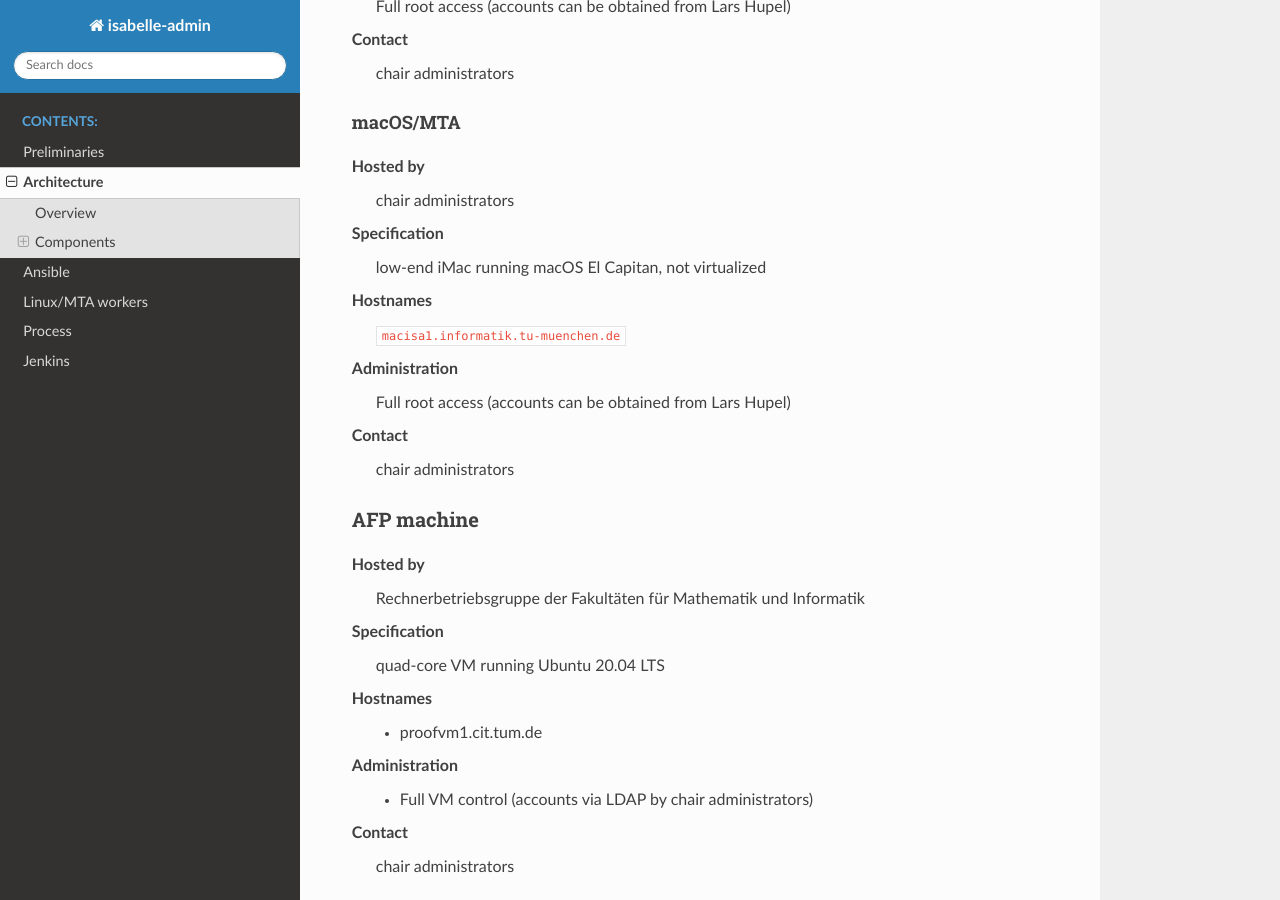
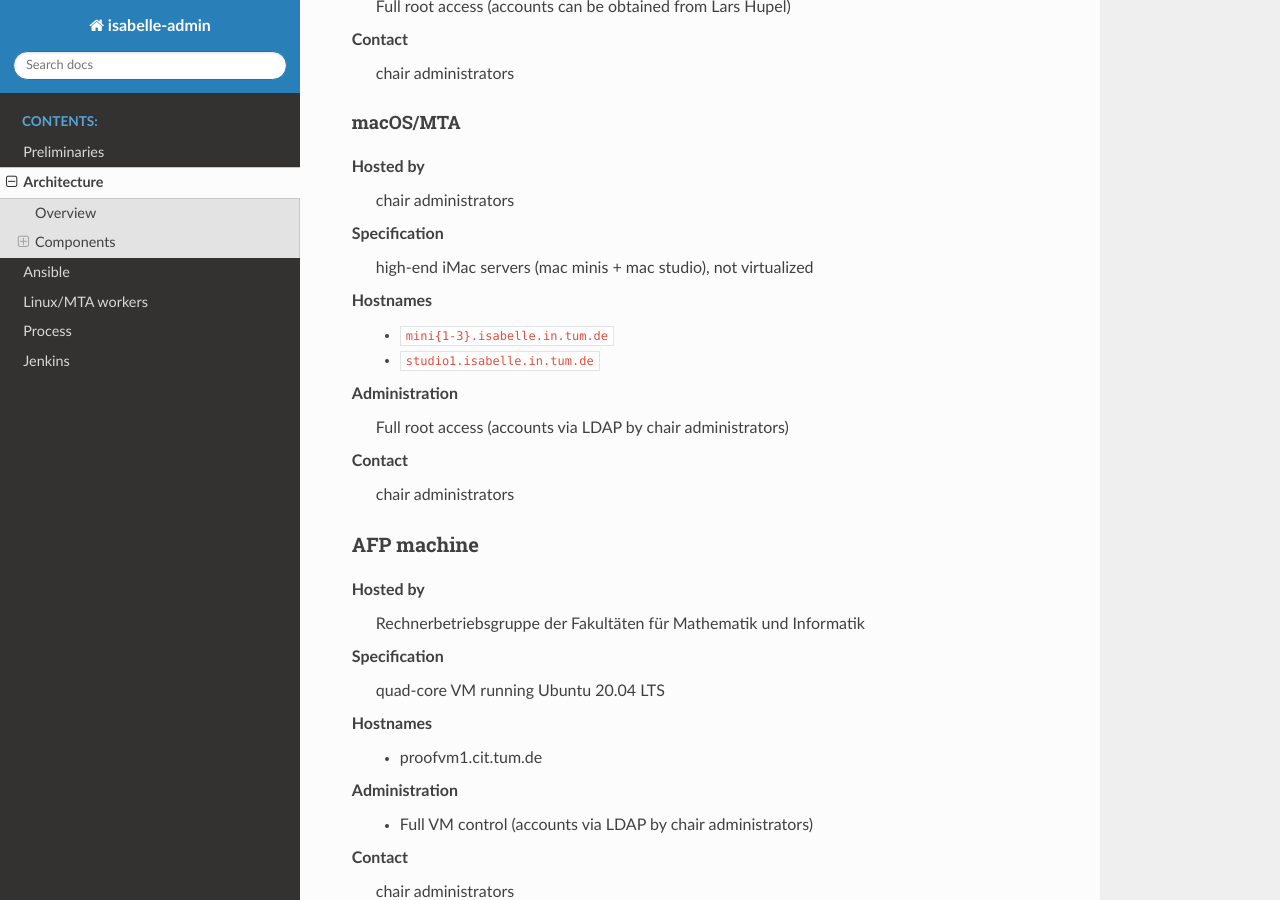
Before and after one commit to isabelle-prover/admin, a Sphinx documentation site: the page built from docs/architecture.rst, in a window 1280 px wide and 900 px high, scrolled down 1614 px. Built offline with Sphinx 7.4.7 and the Read the Docs theme 2.0.0, drawn with Linux system fonts in a browser that asks for light colours.

Commit message:
update doc;

```diff
--- a/docs/architecture.rst
+++ b/docs/architecture.rst
@@ -81,13 +81,14 @@ Hosted by
   chair administrators
 
 Specification
-  low-end iMac running macOS El Capitan, not virtualized
+  high-end iMac servers (mac minis + mac studio), not virtualized
 
 Hostnames
-  ``macisa1.informatik.tu-muenchen.de``
+  - ``mini{1-3}.isabelle.in.tum.de``
+  - ``studio1.isabelle.in.tum.de``
 
 Administration
-  Full root access (accounts can be obtained from Lars Hupel)
+  Full root access (accounts via LDAP by chair administrators)
 
 Contact
   chair administrators
```
